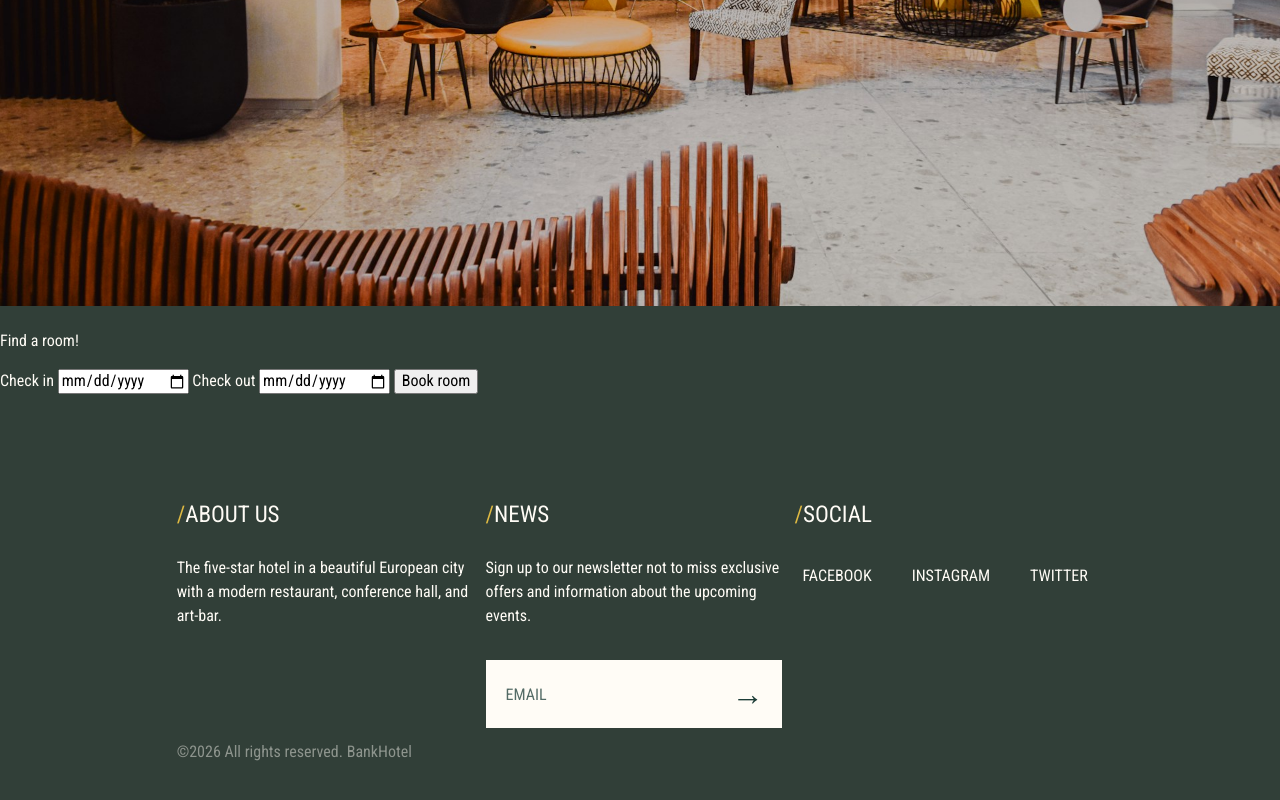
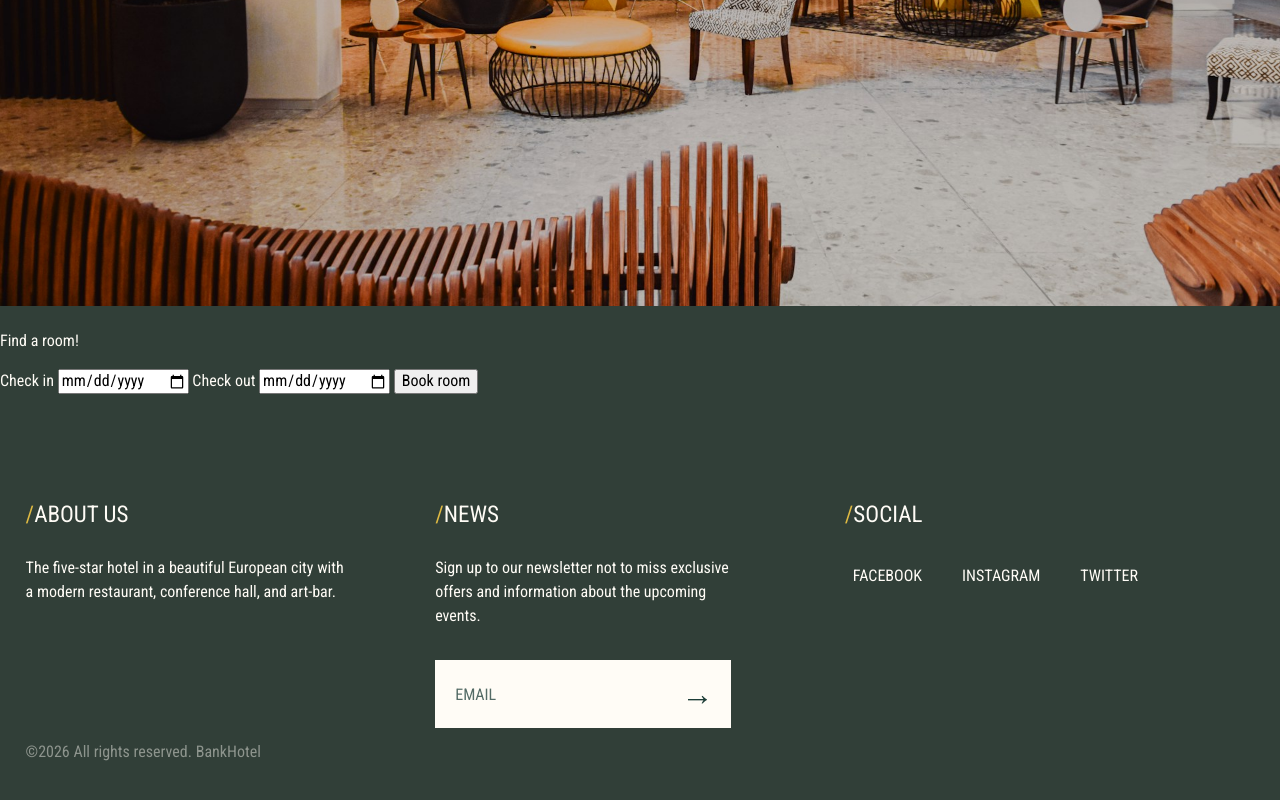
Before and after one commit to daisy-chang-web/Team-1-hotel-website, a plain HTML site: page index.html in a window 1280 px wide. Shown: the part 1674-2474 px from the top of the page. Drawn offline with nearby package versions, Linux system fonts and the light colour scheme; files that its build step writes are made by us from their sources; a web font is replaced by a local one.

Commit message:
update footer padding for consistency and adjust copyright position

```diff
--- a/scss/_footer.scss
+++ b/scss/_footer.scss
@@ -132,7 +132,7 @@
     min-height: 0;
     background-color: $primary;
     color: $light;
-    padding-inline: $padding-wide;
+    padding-inline: $padding;
     padding-bottom: 4.5rem;
   }
 
@@ -168,7 +168,7 @@
   .copyright {
     position: absolute;
     bottom: 2.5rem;
-    left: $padding-wide;
+    left: $padding;
     color: rgba($light, 0.45);
   }
 }
```
